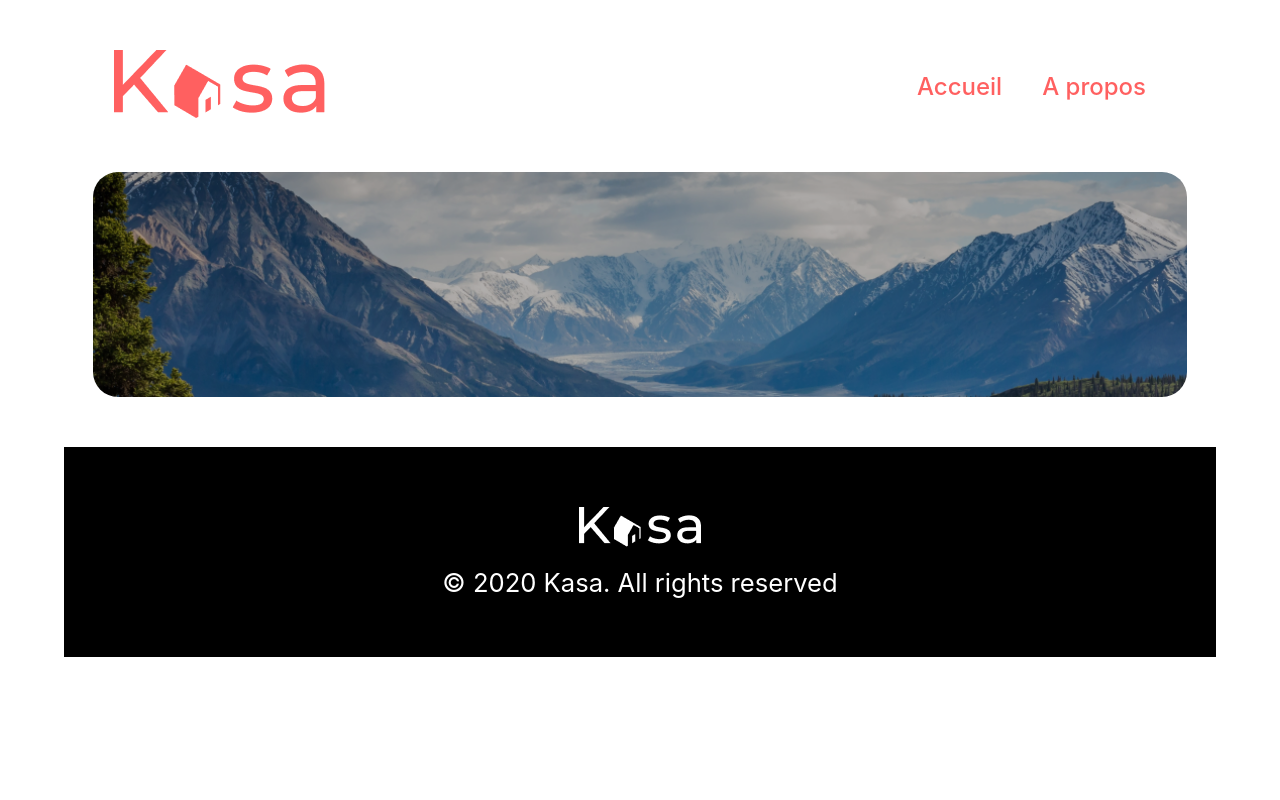
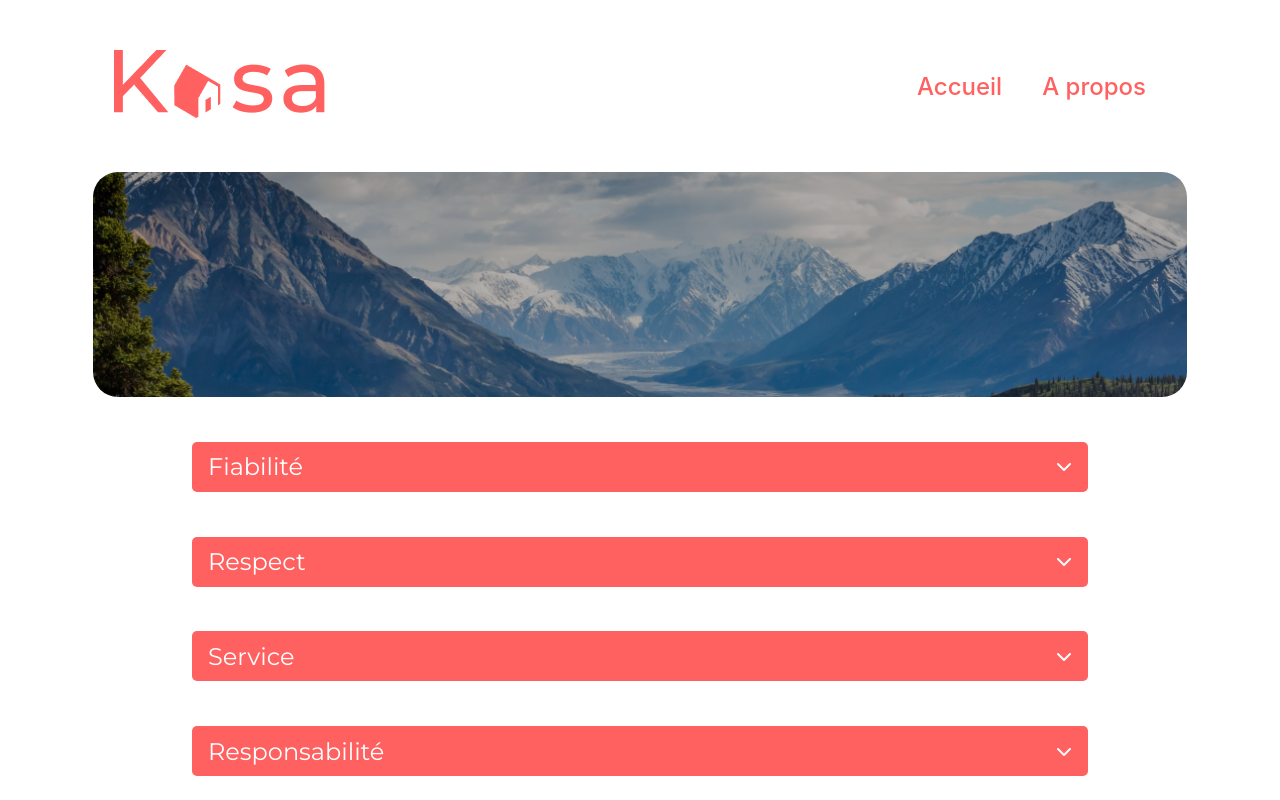
Before and after one commit to sabbendra/Projet-7, a React (Create React App) app: page /About in a window 1280 px wide. Shown: the top 800 px of the page. Built offline with nearby package versions, Linux system fonts and the light colour scheme.

Commit message:
création du collapse About et du css

```diff
--- a/package.json
+++ b/package.json
@@ -8,6 +8,7 @@
     "@testing-library/user-event": "^13.5.0",
     "prop-types": "^15.8.1",
     "react": "^18.2.0",
+    "react-collapsible": "^2.10.0",
     "react-dom": "^18.2.0",
     "react-router-dom": "^6.4.2",
     "react-scripts": "5.0.1",
--- a/public/index.html
+++ b/public/index.html
@@ -7,8 +7,7 @@
   <meta name="viewport" content="width=device-width, initial-scale=1" />
   <meta name="theme-color" content="#000000" />
   <meta name="description" content="Site de réservation de logement create-react-app" />
-
-
+  <script src="https://kit.fontawesome.com/396cfcf0b5.js" crossorigin="anonymous"></script>
   <link href="https://fonts.googleapis.com/css2?family=Montserrat:wght@100;200;300;400;500&display=swap"
     rel="stylesheet">
 
--- a/src/App.js
+++ b/src/App.js
@@ -18,10 +18,10 @@ function App() {
 
       <Routes>
         <Route index element = {<Home />} />
-        //c'est un chemin dynamique
+        {/* c'est un chemin dynamique */}
         <Route path='/Residence/:id' element = {<Residence />} />
-        //Quand je créé le chemin pour aller a error et je montre les éléments de la page Error
-        //c'est un chemin absolu
+        {/* Quand je créé le chemin pour aller a error et je montre les éléments de la page Error */}
+        {/* c'est un chemin absolu */}
         <Route path='/Error' element = {<Error />} />
         <Route path='/About' element = {<About />} />
         <Route path='*' element = {<Error />} />
--- a/src/components/Collapse.js
+++ b/src/components/Collapse.js
@@ -0,0 +1,54 @@
+import React from 'react';
+import { useState } from 'react';
+import "../css/collapse.css";
+
+
+function Collapse({ title, content }) {
+
+    const [Open, setOpen] = useState(false); //l'accordéon est fermé au chargement de la page de base
+
+    const toggle = () => {
+        setOpen(true);
+    }
+
+    const toggledeux = () => {
+        setOpen(false);
+    }
+
+    return (
+        <div className ="collapseAbout">
+            <div className ="collapseItem">
+ {/* si open est false donc fermé, alors on execuute */}
+                {!Open ?
+                <div onClick={toggle} className="collapseTitle">
+
+                    <h2>{ title }</h2>
+
+                    {/* si open est true alors tu m'affiches le moins et sinon (:) tu affiches + */}
+
+                    <span><i className="fa-sharp fa-solid fa-chevron-down"></i></span>
+
+                </div>
+
+                 :
+
+// sinon on execute ce code
+
+                 <div onClick={toggledeux} className="collapseTitle">
+
+                 <h2>{ title }</h2>
+
+                 {/* si open est true alors tu m'affiches le moins et sinon (:) tu affiches + */}
+                 <span><i className="fa-solid fa-chevron-up"></i></span>
+                 </div> }
+                </div>
+
+           <div className="collapseContent">{Open && content  }</div>
+           {/* <div>{Open ? content : null }</div> */}
+
+        </div>
+
+    );
+    }
+
+export default Collapse;
--- a/src/css/banner.css
+++ b/src/css/banner.css
@@ -3,6 +3,8 @@
 }
 
 .banner {
+  width: 90%;
+  margin: auto;
   display: flex;
   align-items: center;
   justify-content: center;
--- a/src/css/body.css
+++ /dev/null
@@ -1,4 +0,0 @@
-body {
-  width: 90%;
-  margin: auto;
-}
--- a/src/css/cards.css
+++ b/src/css/cards.css
@@ -3,6 +3,8 @@
 }
 
 .cardContainer {
+  width: 90%;
+  margin: auto;
   border-radius: 25px;
   margin-top: 4rem;
   display: flex;
--- /dev/null
+++ b/src/css/collapse.css
@@ -0,0 +1,42 @@
+.collapseAbout {
+  width: 70%;
+  margin: auto;
+}
+
+.collapseTitle {
+  margin-top: 5%;
+}
+.collapseTitle {
+  display: flex;
+  align-items: center;
+  justify-content: space-between;
+  padding: 1rem;
+  font-family: "Montserrat", sans-serif;
+  font-weight: 100;
+  text-decoration: none;
+  height: 50px;
+  border-radius: 5px;
+  background-color: #ff6060;
+  color: white;
+  cursor: pointer;
+}
+
+h2 {
+  font-size: 24px;
+  font-weight: 400;
+}
+
+.collapseContent {
+  width: 95%;
+  margin: auto;
+  margin-top: 2%;
+  color: #ff6060;
+  font-family: "Montserrat", sans-serif;
+  font-size: 1.2rem;
+  font-weight: 400;
+}
+
+.collapseTitle :hover,
+.active .collapseTitle {
+  cursor: pointer;
+}
--- a/src/css/header.css
+++ b/src/css/header.css
@@ -3,6 +3,8 @@
 }
 
 .headercontainer {
+  width: 90%;
+  margin: auto;
   display: flex;
   justify-content: space-between;
   align-items: center;
@@ -27,7 +29,7 @@ a {
   list-style: none;
 }
 
-a:hover {
+.nav-link:hover {
   border-bottom: 2px solid #ff6060;
 }
 
--- a/src/pages/About.js
+++ b/src/pages/About.js
@@ -1,5 +1,7 @@
 import React from 'react';
 import Banner from "../components/Banner.js";
+import Collapse from '../components/Collapse.js';
+import "../css/collapse.css";
 
 const About = () => {
     return (
@@ -7,6 +9,18 @@ const About = () => {
              <div>
                 <Banner page = "About" />
             </div>
+            <div>
+            <div>
+                <Collapse title = "Fiabilité"
+                 content = "Les annonces postées sur Kasa garantissent une fiabilité totale. Les photos sont conformes aux logements, et toutes les informations sont régulièrement vérifiées par nos équipes." />
+
+                <Collapse title = "Respect" content = "La bienveillance fait partie des valeurs fondatrices de Kasa. Tout comportement discriminatoire ou de perturbation du voisinage entraînera une exclusion de notre plateforme." />
+
+                <Collapse title = "Service" content = "Nos équipes se tiennent à votre disposition pour vous fournir une expérience parfaite. N'hésitez pas à nous contacter si vous avez la moindre question." />
+
+                <Collapse title = "Responsabilité" content = "La sécurité est la priorité de Kasa. Aussi bien pour nos hôtes que pour les voyageurs, chaque logement correspond aux critères de sécurité établis par nos services. En laissant une note aussi bien à l'hôte qu'au locataire, cela permet à nos équipes de vérifier que les standards sont bien respectés. Nous organisons également des ateliers sur la sécurité domestique pour nos hôtes." />
+            </div>
+            </div>
         </div>
     );
 };
--- a/src/pages/Home.js
+++ b/src/pages/Home.js
@@ -1,8 +1,6 @@
 import React, { Component } from 'react';
 import Banner from "../components/Banner.js";
 import Cards from '../components/Cards.js';
-import "../css/body.css";
-
 
 export class Home extends Component {
     render () {
```
Also changed, not shown: 1 other file (tests, documents, lock files or other folders).
